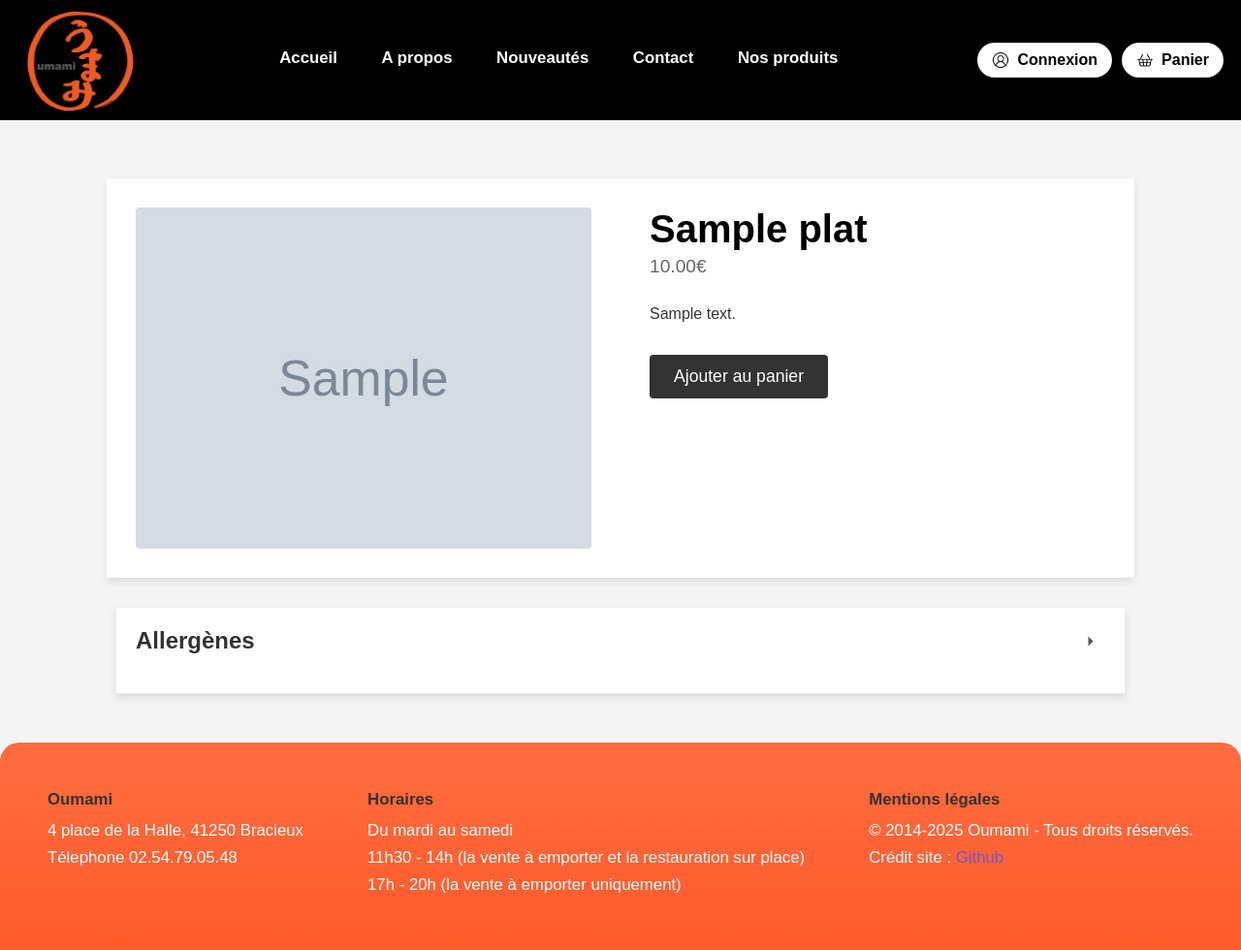
After one commit to nathan2612/Projet_FI_Groupe_17, a Flask app: page /produit/1 in a window 1280 px wide. The commit adds this page. Shown: the whole page at 97% size. Run offline with Flask 3, Linux system fonts and the light colour scheme; tables that the repository leaves empty hold one stand-in row (values such as "Sample post"); grey boxes marked "Sample" are stand-in pictures; parts of the project's set-up code (start-up, migrations or seed data) failed here and were passed over.

Commit message:
Implémentation page details

```diff
--- a/config.py
+++ b/config.py
@@ -4,5 +4,5 @@ SECRET_KEY = "730c3469-5303-432e-ad06-d0de212a7d98"
 
 SQLALCHEMY_DATABASE_URI = os.environ.get(
 	'DATABASE_URL',
-	'mysql+pymysql://joubert:joubert@servinfo-maria:3306/DBjoubert?charset=utf8mb4'
+	'mysql+pymysql://lubin:lubin@servinfo-maria:3306/DBlubin?charset=utf8mb4'
 )
--- a/monApp/commands.py
+++ b/monApp/commands.py
@@ -67,6 +67,7 @@ def loaddb(filename):
             id_categorie=entry.get('id_categorie'),
             nom_plat=entry.get('nom_plat'),
             description=entry.get('description'),
+            longue_description=entry.get('longue_description'),
             prix=entry.get('prix'),
             disponible=entry.get('disponible', True),
             image_url=entry.get('image_url', 'default_plat.png'),
--- a/monApp/models.py
+++ b/monApp/models.py
@@ -22,6 +22,7 @@ class PLAT(db.Model):
 	id_categorie = db.Column(db.Integer, db.ForeignKey('categories.id_categorie'))
 	nom_plat = db.Column(db.String(150))
 	description = db.Column(db.Text)
+	longue_description = db.Column(db.Text, nullable=True)
 	prix = db.Column(db.Numeric(10, 2))
 	disponible = db.Column(db.Boolean, default=True)
 	image_url = db.Column(db.String(255), default='default_plat.png')
--- /dev/null
+++ b/monApp/static/detail.css
@@ -0,0 +1,194 @@
+/* Styles généraux */
+body {
+    font-family: Arial, sans-serif;
+    background-color: #f4f4f4; /* Fond légèrement gris pour le contraste */
+}
+
+/* On applique le padding et le centrage au conteneur du contenu, pas au body entier */
+.page-content-wrapper {
+    padding: 50px 0; /* Espace au-dessus et en-dessous du contenu principal */
+    display: flex;
+    flex-direction: column;
+    align-items: center;
+}
+
+/* Conteneur principal (Image et Détails) */
+.plat-container {
+    display: flex;
+    max-width: 1000px; /* Largeur maximale pour le contenu */
+    width: 90%;
+    background-color: white;
+    box-shadow: 0 4px 8px rgba(0, 0, 0, 0.1); /* Légère ombre */
+    padding: 30px;
+}
+
+/* Partie gauche : Image */
+.plat-image-wrapper {
+    flex: 1; /* Prend la moitié de l'espace */
+    padding-right: 40px;
+}
+
+.plat-image {
+    width: 100%;
+    height: auto;
+    display: block;
+    object-fit: cover; /* Assure que l'image couvre l'espace sans déformation */
+    border-radius: 4px; /* Coins légèrement arrondis */
+}
+
+/* Partie droite : Détails */
+.plat-details {
+    flex: 1; /* Prend l'autre moitié de l'espace */
+    padding-left: 20px;
+}
+
+.plat-nom {
+    font-size: 2.5em;
+    font-weight: bold;
+    margin-top: 0;
+    margin-bottom: 5px;
+}
+
+.plat-prix {
+    font-size: 1.2em;
+    color: #666;
+    margin-top: 0;
+    margin-bottom: 25px;
+}
+
+.plat-description {
+    font-size: 1em;
+    line-height: 1.6;
+    color: #333;
+    margin-bottom: 30px;
+}
+
+.plat-signature {
+    display: block; /* Pour mettre Madoka sur sa propre ligne */
+    margin-top: 15px;
+    font-style: italic;
+    color: #666;
+}
+
+.gras {
+    font-weight: bold;
+}
+
+/* Bouton Commander */
+.bouton-commander {
+    background-color: #333; /* Couleur de fond foncée */
+    color: white;
+    border: none;
+    padding: 12px 25px;
+    font-size: 1.1em;
+    cursor: pointer;
+    border-radius: 4px;
+    transition: background-color 0.3s;
+}
+
+.bouton-commander:hover {
+    background-color: #555;
+}
+
+/* --- Section Allergènes --- */
+
+/* Conteneur général et réinitialisations */
+.allergen-container {
+    max-width: 1000px; /* Aligné avec plat-container */
+    width: 90%;
+    margin: 30px auto 0 auto;
+    font-family: Arial, sans-serif;
+    color: #333;
+    padding: 20px;
+    border: 1px solid #eee;
+    background-color: white;
+    box-shadow: 0 4px 8px rgba(0, 0, 0, 0.1);
+}
+
+/* Style de l'en-tête */
+.allergen-header {
+    display: flex;
+    justify-content: space-between;
+    align-items: center;
+    padding-bottom: 10px;
+    margin-bottom: 10px;
+    cursor: pointer;
+}
+
+.allergen-title {
+    font-size: 1.5em;
+    font-weight: bold;
+    margin: 0;
+}
+
+/* Conteneur pour la flèche */
+.arrow-wrapper {
+    display: flex;
+    align-items: center;
+    padding: 0 10px; /* Ajoute un peu d'espace pour que la flèche ne soit pas collée au bord */
+}
+
+.dropdown-arrow {
+    display: block;
+    width: 0;
+    height: 0;
+    border-left: 5px solid transparent;
+    border-right: 5px solid transparent;
+    border-top: 5px solid #555;
+    cursor: pointer;
+    transition: transform 0.3s ease;
+}
+
+.dropdown-arrow.collapsed {
+    transform: rotate(-90deg);
+}
+
+/* Liste des allergènes */
+.allergen-list {
+    list-style: none;
+    padding: 0;
+    margin: 0;
+}
+
+.allergen-item {
+    display: flex;
+    align-items: center;
+    padding: 15px 0;
+    border-bottom: 1px solid #eee;
+    font-size: 1.1em;
+}
+
+.allergen-item:last-child {
+    border-bottom: none;
+}
+
+/* Style des icônes */
+.allergen-item .icon {
+    display: inline-block;
+    width: 24px;
+    height: 24px;
+    margin-right: 15px;
+    background-size: contain;
+    background-repeat: no-repeat;
+}
+
+/* Media Query pour les petits écrans (responsive) */
+@media (max-width: 768px) {
+    .plat-container {
+        flex-direction: column; /* Empile les éléments verticalement */
+        padding: 20px;
+    }
+
+    .plat-image-wrapper {
+        padding-right: 0;
+        padding-bottom: 20px;
+    }
+
+    .plat-details {
+        padding-left: 0;
+    }
+
+    .plat-nom {
+        font-size: 2em;
+    }
+}
--- /dev/null
+++ b/monApp/templates/detail.html
@@ -0,0 +1,92 @@
+{% extends "base.html" %}
+
+{% block styles %}
+    {# Ce lien est crucial ! Il charge le CSS pour CETTE page #}
+    <link rel="stylesheet" href="{{ url_for('static', filename='detail.css') }}">
+{% endblock %}
+
+{% block main %}
+    <div class="page-content-wrapper">
+        <main class="plat-container">
+            {# Affiche l'image du plat. Si aucune image n'est définie, utilise une image par défaut. #}
+            <div class="plat-image-wrapper">
+                <img src="{{ url_for('static', filename='images/' + plat.image_url) }}" alt="Photo de {{ plat.nom_plat }}" class="plat-image">
+            </div>
+
+            <div class="plat-details">
+                <h1 class="plat-nom">{{ plat.nom_plat }}</h1>
+                <p class="plat-prix">{{ "%.2f€"|format(plat.prix) }}</p>
+
+                <p class="plat-description">
+                    {{ plat.longue_description or plat.description }}
+                </p>
+
+                {# Formulaire pour ajouter le plat au panier #}
+                <form action="{{ url_for('ajouter_au_panier') }}" method="POST">
+                    <input type="hidden" name="id_plat" value="{{ plat.id_plat }}">
+                    <button type="submit" class="bouton-commander">Ajouter au panier</button>
+                </form>
+            </div>
+        </main>
+
+        <div class="allergen-container">
+            <header class="allergen-header">
+                <h2 class="allergen-title">Allergènes</h2>
+                <div class="arrow-wrapper">
+                    <span class="dropdown-arrow"></span>
+                </div>
+            </header>
+
+            {#
+               1. On définit une liste d'allergènes. Chaque allergène a :
+                  - un nom à afficher
+                  - le nom du champ booléen à vérifier dans l'objet 'plat'
+                  - le nom du fichier de son icône
+            #}
+            {% set allergenes = [
+                {'nom': 'Gluten', 'champ': 'sans_gluten', 'icone': 'Gluten.png'},
+                {'nom': 'Lactose', 'champ': 'sans_lactose', 'icone': 'Lactose.png'},
+                {'nom': 'Fruits à coque', 'champ': 'sans_fruit_a_coque', 'icone': 'Fruits à coque.png'},
+                {'nom': 'Crustacés', 'champ': 'sans_crustaces', 'icone': 'Crustacés.png'}
+            ] %}
+
+            <ul class="allergen-list">
+                {#
+                   2. On boucle sur notre liste d'allergènes.
+                      Pour chaque allergène, on vérifie si le plat en contient.
+                      Si c'est le cas (ex: plat['sans_gluten'] est False), on l'affiche.
+                #}
+                {% for allergene in allergenes %}
+                    {% if not plat[allergene.champ] %}
+                        <li class="allergen-item">
+                            <img src="{{ url_for('static', filename='images/' + allergene.icone) }}" alt="Icône {{ allergene.nom }}" class="icon">
+                            {{ allergene.nom }}
+                        </li>
+                    {% endif %}
+                {% endfor %}
+            </ul>
+        </div>
+    </div>
+
+    <script>
+        document.addEventListener('DOMContentLoaded', function() {
+            const allergenHeader = document.querySelector('.allergen-header');
+            const allergenList = document.querySelector('.allergen-list');
+            const dropdownArrow = document.querySelector('.dropdown-arrow');
+
+            // Cache la liste par défaut
+            allergenList.style.display = 'none';
+            dropdownArrow.classList.add('collapsed');
+
+            allergenHeader.addEventListener('click', function() {
+                if (allergenList.style.display === 'none') {
+                    allergenList.style.display = 'block';
+                    dropdownArrow.classList.remove('collapsed');
+                } else {
+                    allergenList.style.display = 'none';
+                    dropdownArrow.classList.add('collapsed');
+                }
+            });
+        });
+    </script>
+{% endblock %}
--- a/monApp/views.py
+++ b/monApp/views.py
@@ -1,6 +1,6 @@
 from monApp.models import PLAT,CATEGORIE,CLIENT, COMMANDE, APPARTENIR_PLATS, DEFINIR_STOCK
 from .app import app
-from flask import render_template, request, url_for, redirect, flash, session
+from flask import render_template, request, url_for, redirect, flash, session, abort
 from .app import db
 from .forms import InscriptionForm, ConnexionForm
 from flask_login import login_user,logout_user,login_required, current_user
@@ -69,6 +69,15 @@ def produits():
             'sans_crustaces': sans_crustaces,
         }
     )
+
+@app.route('/produit/<int:id_plat>')
+def detail_plat(id_plat):
+    """ Affiche la page de détail pour un plat spécifique. """
+    plat = db.session.query(PLAT).get(id_plat)
+    if not plat:
+        abort(404)  # Affiche une page 404 si le plat n'est pas trouvé
+    return render_template("detail.html", plat=plat)
+
 
 @app.route('/contact/')
 def contact():
```
Also changed, not shown: monApp/data/data.yml (+40 -0 lines), monApp/static/produits.css (+8 -0 lines), monApp/templates/produits.html (+7 -3 lines), monApp/static/images/Crustacés.png (added), monApp/static/images/Fruits à coque.png (added), monApp/static/images/Gluten.png (added), monApp/static/images/Lactose.png (added).
